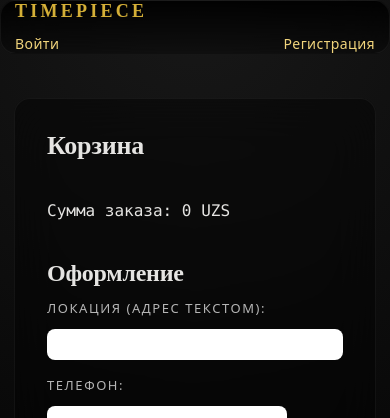
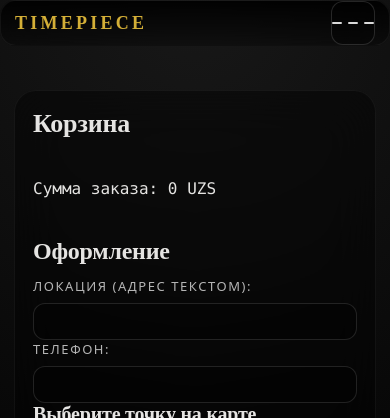
Before and after one commit to xamroz19062008/XX, a Django app: page /cart/ in a window 390 px wide. Shown: the top 418 px of the page. Run offline with Django 5.2, Linux system fonts and the light colour scheme.

```diff
--- a/static/style.css
+++ b/static/style.css
@@ -1255,3 +1255,90 @@ img {
 .message.warning {
   border-color: rgba(212, 175, 55, 0.35);
 }
+/* ===== CART PAGE FIXES ===== */
+
+.cart-shell {
+  padding: 32px;
+  max-width: 960px;
+  margin: 0 auto;
+  border-radius: 22px;
+}
+
+.cart-title {
+  margin-bottom: 24px;
+}
+
+.checkout-block {
+  margin-top: 40px;
+}
+
+.checkout-title {
+  font-size: 24px;
+  margin-bottom: 12px;
+}
+
+.checkout-map-title {
+  font-size: 20px;
+  margin-bottom: 4px;
+}
+
+.checkout-map-hint {
+  margin-bottom: 8px;
+}
+
+.checkout-input {
+  width: 100%;
+  padding: 10px 12px;
+  border-radius: 12px;
+  border: 1px solid rgba(255,255,255,0.12);
+  background: rgba(0,0,0,0.35);
+  color: #fff;
+  outline: none;
+}
+
+.checkout-input--wide {
+  max-width: 520px;
+}
+
+.checkout-input--narrow {
+  max-width: 260px;
+}
+
+.checkout-map {
+  width: 100%;
+  height: 320px;
+  margin-top: 8px;
+  border-radius: 16px;
+  overflow: hidden;
+}
+
+.checkout-actions {
+  margin-top: 24px;
+}
+
+/* маленькое предупреждение Telegram, не портит дизайн */
+.telegram-mini {
+  margin: 12px 0;
+  font-size: 12px;
+  opacity: 0.85;
+}
+
+.telegram-mini a {
+  text-decoration: underline;
+}
+
+/* mobile: скрыть auth-links в шапке, бургер уже есть */
+@media (max-width: 640px) {
+  .desktop-only {
+    display: none;
+  }
+
+  .cart-shell {
+    padding: 18px;
+  }
+
+  .checkout-input--wide,
+  .checkout-input--narrow {
+    max-width: 100%;
+  }
+}
--- a/templates/cart.html
+++ b/templates/cart.html
@@ -14,17 +14,30 @@
       crossorigin=""
     />
   </head>
+
   <body>
     <header class="header glass-panel">
       <div class="container header-inner">
         <a href="/" class="logo">TIMEPIECE</a>
 
-        <nav class="nav">
+        <!-- Бургер для телефона -->
+        <button
+          class="nav-toggle"
+          type="button"
+          aria-label="Открыть меню"
+          aria-expanded="false"
+        >
+          <span class="nav-toggle-line"></span>
+          <span class="nav-toggle-line"></span>
+          <span class="nav-toggle-line"></span>
+        </button>
+
+        <nav class="nav" id="site-nav">
           <a href="/catalog/">Каталог</a>
           <a href="/cart/">Корзина</a>
         </nav>
 
-        <div class="auth-links">
+        <div class="auth-links desktop-only">
           {% if user.is_authenticated %}
           <a href="/account/">Аккаунт</a>
           <a href="{% url 'logout' %}">Выйти</a>
@@ -35,21 +48,28 @@
         </div>
       </div>
     </header>
+
     {% if messages %}
     <div class="messages container">
       {% for message in messages %}
       <div class="message {{ message.tags }}">{{ message }}</div>
       {% endfor %}
     </div>
+    {% endif %} {% if "Telegram" in request.META.HTTP_USER_AGENT %}
+    <div class="container">
+      <p class="telegram-mini">
+        Если заказ не оформляется в Telegram — откройте сайт в браузере:
+        <a href="https://www.timepiece.uz{{ request.get_full_path }}"
+          >открыть</a
+        >
+      </p>
+    </div>
     {% endif %}
 
-    <main class="section">
+    <main class="section cart-page">
       <div class="container">
-        <div
-          class="glass-panel"
-          style="padding: 32px; max-width: 960px; margin: 0 auto"
-        >
-          <h1 class="section-title" style="margin-bottom: 24px">Корзина</h1>
+        <div class="glass-panel cart-shell">
+          <h1 class="section-title cart-title">Корзина</h1>
 
           {% if errors.cart %}
           <div class="form-error-global">{{ errors.cart }}</div>
@@ -133,13 +153,8 @@
             </div>
           </div>
 
-          <div class="checkout-block" style="margin-top: 40px">
-            <h2
-              class="section-title"
-              style="font-size: 24px; margin-bottom: 12px"
-            >
-              Оформление
-            </h2>
+          <div class="checkout-block">
+            <h2 class="section-title checkout-title">Оформление</h2>
 
             {% if errors.location or errors.phone or errors.map %}
             <div class="form-error-global">
@@ -154,52 +169,30 @@
             >
               {% csrf_token %}
 
-              <div class="form-row" style="margin-bottom: 16px">
-                <label
-                  for="id_location"
-                  style="display: block; margin-bottom: 4px"
-                >
-                  Локация (адрес текстом):
-                </label>
+              <div class="form-row">
+                <label for="id_location">Локация (адрес текстом):</label>
                 <input
                   type="text"
                   name="location"
                   id="id_location"
                   value="{{ form.location|default_if_none:'' }}"
                   required
-                  style="
-                    width: 100%;
-                    max-width: 480px;
-                    padding: 8px 12px;
-                    border-radius: 8px;
-                    border: none;
-                  "
+                  class="checkout-input checkout-input--wide"
                 />
                 {% if errors.location %}
                 <p class="field-error">{{ errors.location }}</p>
                 {% endif %}
               </div>
 
-              <div class="form-row" style="margin-bottom: 24px">
-                <label
-                  for="id_phone"
-                  style="display: block; margin-bottom: 4px"
-                >
-                  Телефон:
-                </label>
+              <div class="form-row">
+                <label for="id_phone">Телефон:</label>
                 <input
                   type="text"
                   name="phone"
                   id="id_phone"
                   value="{{ form.phone|default_if_none:'' }}"
                   required
-                  style="
-                    width: 100%;
-                    max-width: 240px;
-                    padding: 8px 12px;
-                    border-radius: 8px;
-                    border: none;
-                  "
+                  class="checkout-input checkout-input--narrow"
                 />
                 {% if errors.phone %}
                 <p class="field-error">{{ errors.phone }}</p>
@@ -207,26 +200,14 @@
               </div>
 
               <div class="form-row">
-                <h3
-                  class="section-title"
-                  style="font-size: 20px; margin-bottom: 4px"
-                >
+                <h3 class="section-title checkout-map-title">
                   Выберите точку на карте
                 </h3>
-                <p class="mono" style="margin-bottom: 8px">
+                <p class="mono checkout-map-hint">
                   Кликните по карте, чтобы указать место доставки.
                 </p>
 
-                <div
-                  id="map"
-                  style="
-                    width: 100%;
-                    height: 320px;
-                    margin-top: 8px;
-                    border-radius: 16px;
-                    overflow: hidden;
-                  "
-                ></div>
+                <div id="map" class="checkout-map"></div>
 
                 {% if errors.map %}
                 <p class="field-error">{{ errors.map }}</p>
@@ -246,7 +227,7 @@
                 />
               </div>
 
-              <div style="margin-top: 24px">
+              <div class="checkout-actions">
                 <button
                   type="submit"
                   id="checkout-submit"
@@ -309,8 +290,7 @@
           var hasPhone = phoneInput.value.trim().length > 0;
           var hasCoords = latInput.value && lngInput.value;
 
-          var enabled = hasLocation && hasPhone && hasCoords;
-          submitBtn.disabled = !enabled;
+          submitBtn.disabled = !(hasLocation && hasPhone && hasCoords);
         }
 
         locationInput.addEventListener("input", updateSubmitState);
@@ -347,5 +327,18 @@
         });
       });
     </script>
+
+    <script>
+      (function () {
+        const btn = document.querySelector(".nav-toggle");
+        const nav = document.getElementById("site-nav");
+        if (!btn || !nav) return;
+
+        btn.addEventListener("click", function () {
+          const open = nav.classList.toggle("nav-open");
+          btn.setAttribute("aria-expanded", open ? "true" : "false");
+        });
+      })();
+    </script>
   </body>
 </html>
```
Also changed, not shown: templates/registration/login.html (+14 -1 lines), templates/registration/signup.html (+13 -9 lines).
